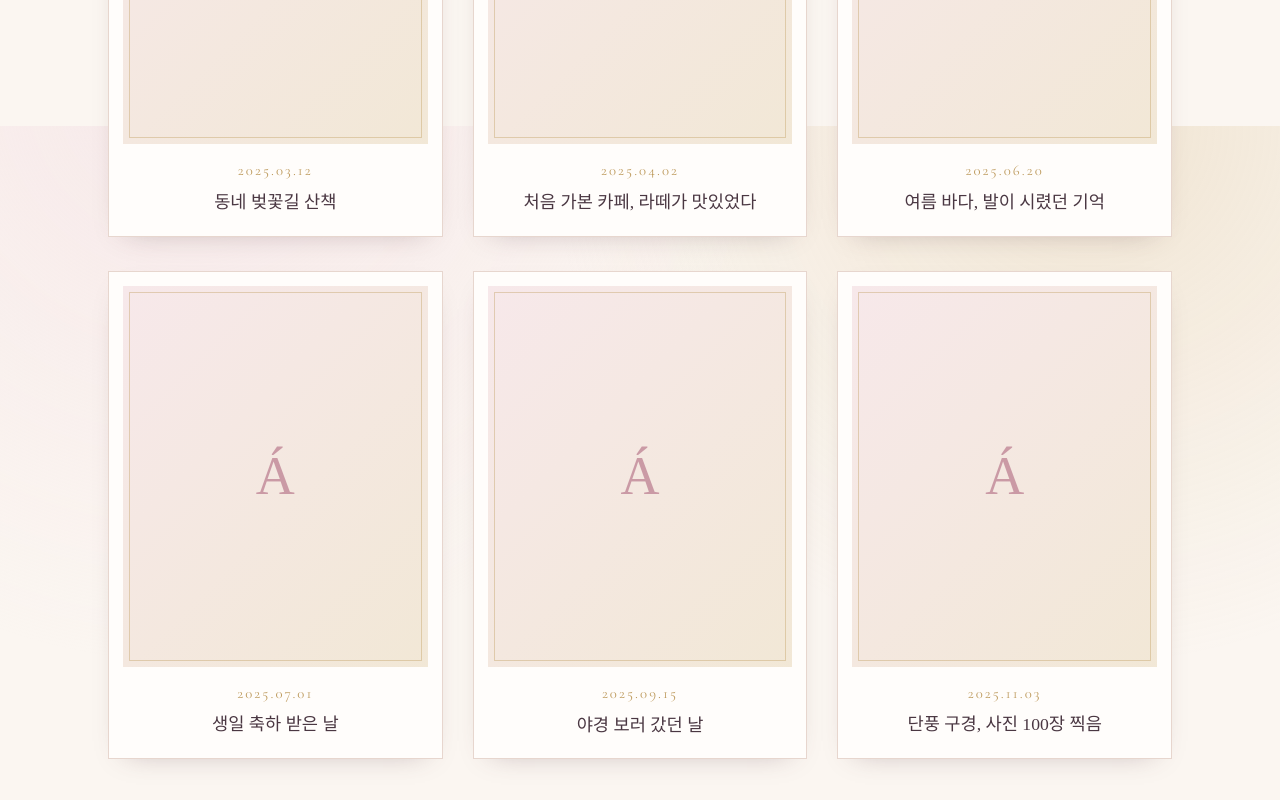
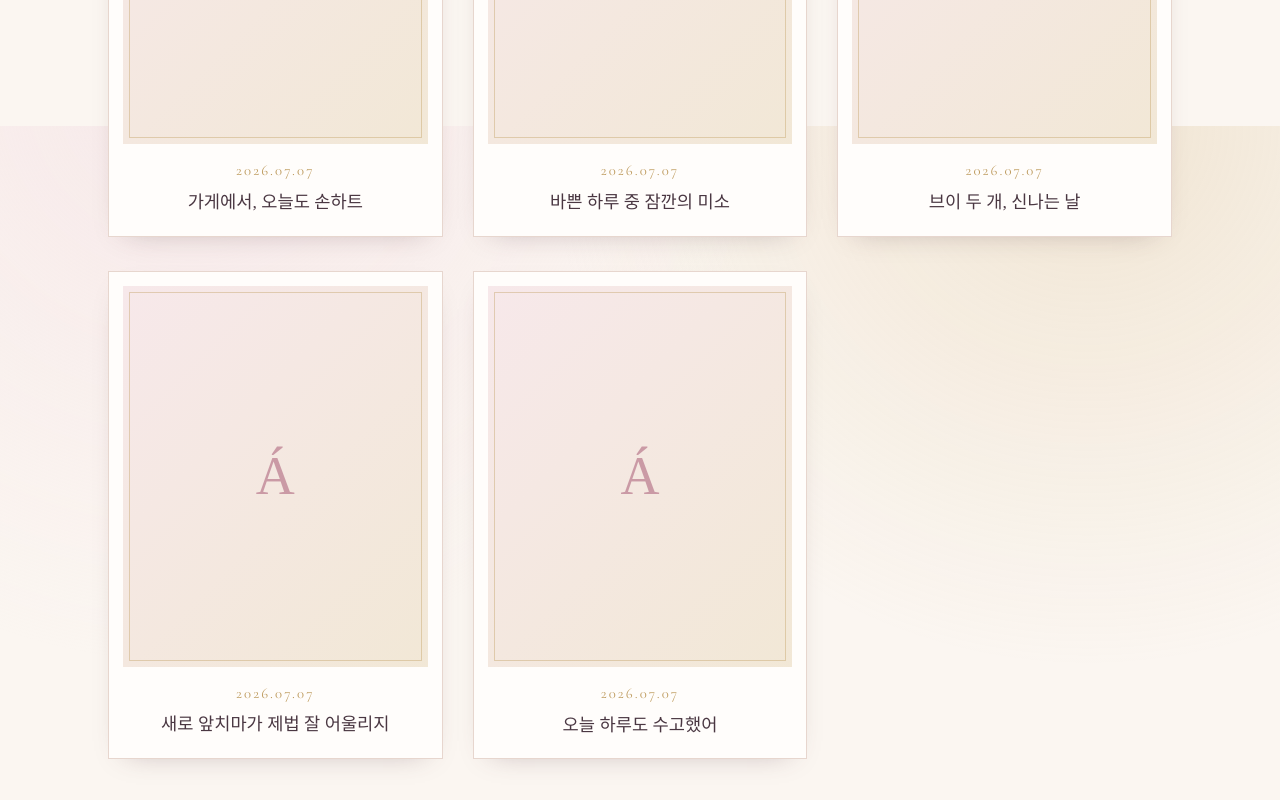
Before and after one commit to fable5-owner/APP, a React (Vite) app: page / in a window 1280 px wide. Shown: the part 1474-2274 px from the top of the page. Built offline with nearby package versions, Linux system fonts and the light colour scheme; a web font is replaced by a local one.

Commit message:
Set gallery to 5 slots with captions matching the shop photos
Awaiting the actual photo files to fill the image slots.

Co-Authored-By: Claude Sonnet 5 <noreply@anthropic.com>
Claude-Session: https://claude.ai/code/session_01Co9FRC9m5QfVLrvoDz4rDA

```diff
--- a/src/content.js
+++ b/src/content.js
@@ -38,12 +38,11 @@ export const profile = {
 }
 
 export const gallery = [
-  { image: null, date: '2025.03.12', caption: '동네 벚꽃길 산책' },
-  { image: null, date: '2025.04.02', caption: '처음 가본 카페, 라떼가 맛있었다' },
-  { image: null, date: '2025.06.20', caption: '여름 바다, 발이 시렸던 기억' },
-  { image: null, date: '2025.07.01', caption: '생일 축하 받은 날' },
-  { image: null, date: '2025.09.15', caption: '야경 보러 갔던 날' },
-  { image: null, date: '2025.11.03', caption: '단풍 구경, 사진 100장 찍음' },
+  { image: null, date: '2026.07.07', caption: '가게에서, 오늘도 손하트' },
+  { image: null, date: '2026.07.07', caption: '바쁜 하루 중 잠깐의 미소' },
+  { image: null, date: '2026.07.07', caption: '브이 두 개, 신나는 날' },
+  { image: null, date: '2026.07.07', caption: '새로 앞치마가 제법 잘 어울리지' },
+  { image: null, date: '2026.07.07', caption: '오늘 하루도 수고했어' },
 ]
 
 export const videos = [
```
